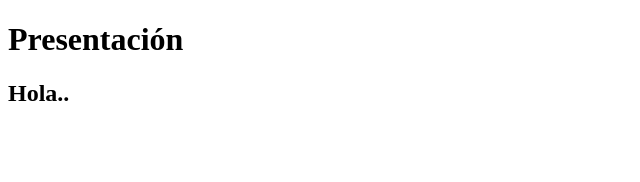
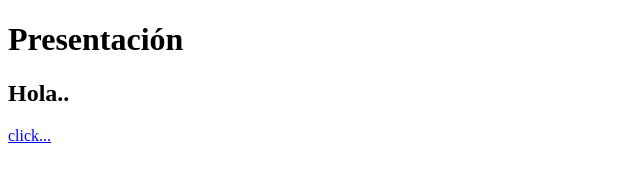
Before and after one commit to soniasancheztics/Practica1, a plain HTML site: page docs/index.html in a window 1280 px wide. Shown: the full height of the page, 0-640 px from the left. Drawn offline with Linux system fonts and the light colour scheme.

Commit message:
Update index.html

```diff
--- a/docs/index.html
+++ b/docs/index.html
@@ -9,5 +9,6 @@
 <body>
     <h1>Presentación</h1>
     <h2>Hola..</h2>
+    <a href="../texto.txt">click...</a>
 </body>
 </html>
```
